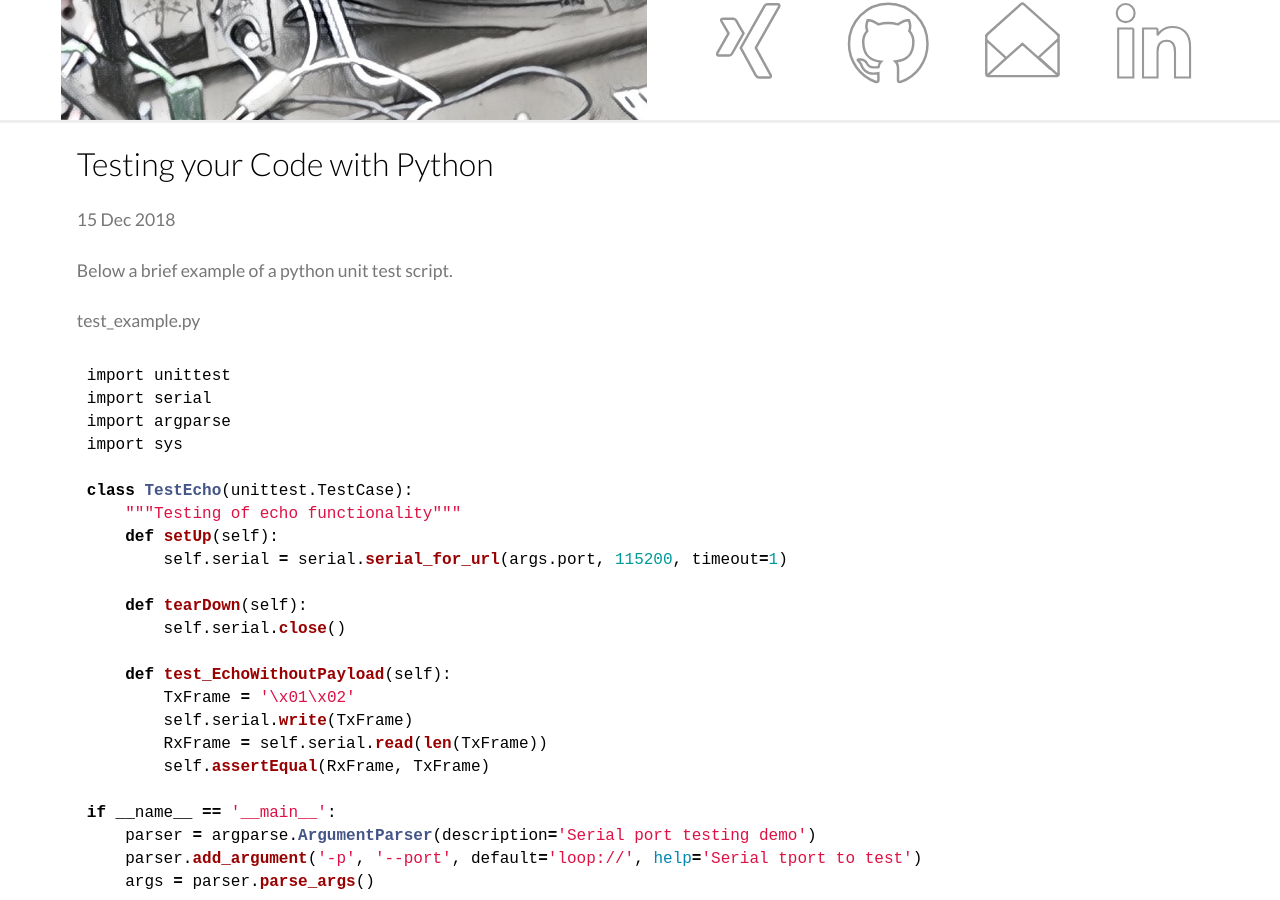
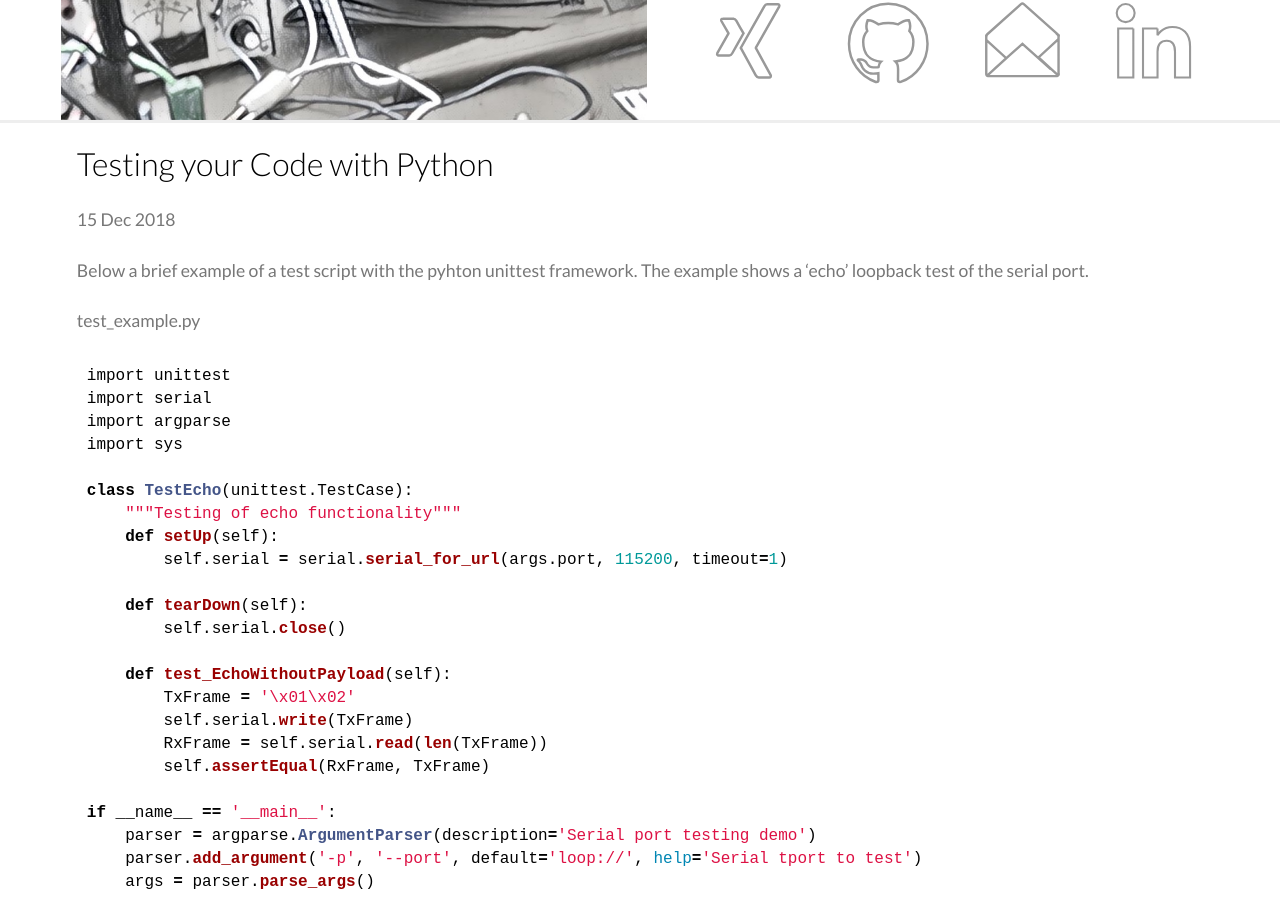
Before and after one commit to ronaldreichmuth/ronaldreichmuth.github.io, a Jekyll site: the page built from _posts/2018-12-15-unittest-python.md, in a window 1280 px wide and 900 px high, scrolled down 407 px. Built offline with Jekyll 4.4.1, drawn with Linux system fonts in a browser that asks for light colours.

Commit message:
Update 2018-12-15-unittest-python.md

````diff
--- a/_posts/2018-12-15-unittest-python.md
+++ b/_posts/2018-12-15-unittest-python.md
@@ -4,7 +4,7 @@ title: "Testing your Code with Python"
 date: 2018-12-15
 ---
 
-Below a brief example of a python unit test script.
+Below a brief example of a test script with the pyhton unittest framework. The example shows a 'echo' loopback test of the serial port.
 
 test_example.py
 ```python
````
